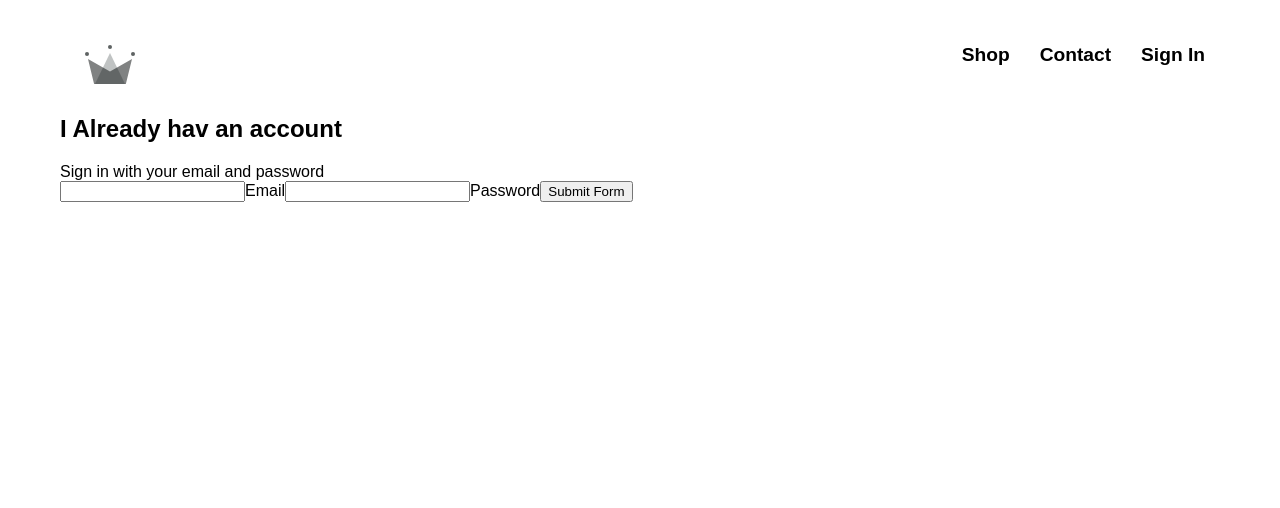
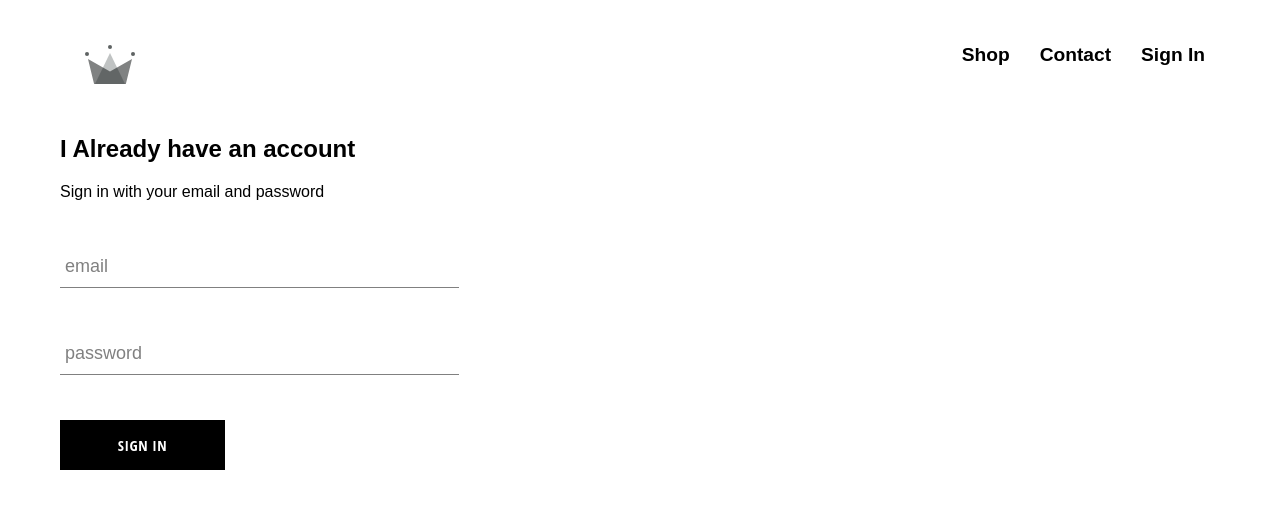
Before and after one commit to Ali-0mar/loremiosum-clothing, a React (Create React App) app: page /signin in a window 1280 px wide. Shown: the top 508 px of the page. Built offline with nearby package versions, Linux system fonts and the light colour scheme; a web font is replaced by a local one.

Commit message:
Complete the Sign in Form

```diff
--- /dev/null
+++ b/src/components/Form/Form.jsx
@@ -0,0 +1,24 @@
+import React from "react";
+import "../Form/form.scss";
+
+const FormInput = ({ handleChange, label, ...otherProps }) => {
+    return (
+        <div className="group">
+            <input
+                className="form-input"
+                onChange={handleChange}
+                {...otherProps}
+            />
+            {label ? (
+                <label
+                    className={`${
+                        otherProps.value.length ? "shrink" : ""
+                    }  form-input-label`}>
+                    {label}
+                </label>
+            ) : null}
+        </div>
+    );
+};
+
+export default FormInput;
--- /dev/null
+++ b/src/components/Form/form.scss
@@ -0,0 +1,54 @@
+$sub-color: grey;
+$main-color: black;
+
+@mixin shrinkLabel {
+    top: -14px;
+    font-size: 22px;
+    color: $main-color;
+}
+
+.group {
+    position: relative;
+    margin: 45px 0;
+
+    .form-input {
+        background: none;
+        background-color: white;
+        color: $sub-color;
+        font-size: 18px;
+        padding: 10px 10px 10px 5px;
+        display: block;
+        width: 100%;
+        border: none;
+        border-radius: 0;
+        border-bottom: 1px solid $sub-color;
+        margin: 25px 0;
+
+        &:focus {
+            outline: none;
+        }
+
+        &:focus ~ .form-input-label {
+            @include shrinkLabel();
+        }
+    }
+
+    input[type="password"] {
+        letter-spacing: 0.3em;
+    }
+
+    .form-input-label {
+        color: $sub-color;
+        font-size: 18px;
+        font-weight: normal;
+        position: absolute;
+        pointer-events: none;
+        left: 5px;
+        top: 10px;
+        transition: 300ms ease all;
+
+        &.shrink {
+            @include shrinkLabel();
+        }
+    }
+}
--- a/src/components/collection-item/collectionItem.jsx
+++ b/src/components/collection-item/collectionItem.jsx
@@ -9,7 +9,7 @@
         />
         <div className="collection-footer">
             <span className="name">{name} </span>
-            <span className="price">{price} </span>
+            <span className="price">{price}$ </span>
         </div>
     </div>
 );
--- /dev/null
+++ b/src/components/customButton/custom-button.scss
@@ -0,0 +1,22 @@
+.custom-button {
+    min-width: 165px;
+    width: auto;
+    height: 50px;
+    letter-spacing: 0.5px;
+    line-height: 50px;
+    padding: 0 35px 0 35px;
+    font-size: 15px;
+    background-color: black;
+    color: white;
+    text-transform: uppercase;
+    font-family: "Open Sans Condensed";
+    font-weight: bolder;
+    border: none;
+    cursor: pointer;
+
+    &:hover {
+        background-color: white;
+        color: black;
+        border: 1px solid black;
+    }
+}
--- /dev/null
+++ b/src/components/customButton/customButton.jsx
@@ -0,0 +1,10 @@
+import React from "react";
+import "../customButton/custom-button.scss";
+
+const CustomtButton = ({ children, ...otherProps }) => (
+    <button className="custom-button" {...otherProps}>
+        {children}
+    </button>
+);
+
+export default CustomtButton;
--- a/src/components/sign-in/sign-in.scss
+++ b/src/components/sign-in/sign-in.scss
@@ -0,0 +1,9 @@
+.sign-in {
+    width: 30vw;
+    display: flex;
+    flex-direction: column;
+
+    .title {
+        margin: 10px 0;
+    }
+}
--- a/src/components/sign-in/signIn.jsx
+++ b/src/components/sign-in/signIn.jsx
@@ -1,5 +1,7 @@
 import React from "react";
 import "../sign-in/sign-in.scss";
+import FormInput from "../Form/Form";
+import CustomtButton from "../customButton/customButton";
 
 class SignIn extends React.Component {
     constructor(props) {
@@ -20,27 +22,27 @@
     };
     render() {
         return (
-            <div>
-                <h2>I Already hav an account</h2>
+            <div className="sign-in">
+                <h2>I Already have an account</h2>
                 <span>Sign in with your email and password</span>
                 <form onSubmit={this.handleSubmit}>
-                    <input
+                    <FormInput
                         name="email"
                         type="email"
+                        handleChange={this.handleChange}
+                        value={this.state.email}
+                        label="email"
+                        required
+                    />
+                    <FormInput
+                        name="password"
+                        type="password"
                         value={this.state.email}
                         required
-                        onChange={this.handleChange}
+                        handleChange={this.handleChange}
+                        label="password"
                     />
-                    <label name="email">Email</label>
-                    <input
-                        name="password"
-                        type="password"
-                        value={this.state.password}
-                        required
-                        onChange={this.handleChange}
-                    />
-                    <label name="password">Password</label>
-                    <input type="submit" value="Submit Form" />
+                    <CustomtButton type="submit">Sign In</CustomtButton>
                 </form>
             </div>
         );
```
Also changed, not shown: src/header/header.jsx (deleted, +0 -20 lines), src/header/header.scss (deleted, +0 -27 lines).
